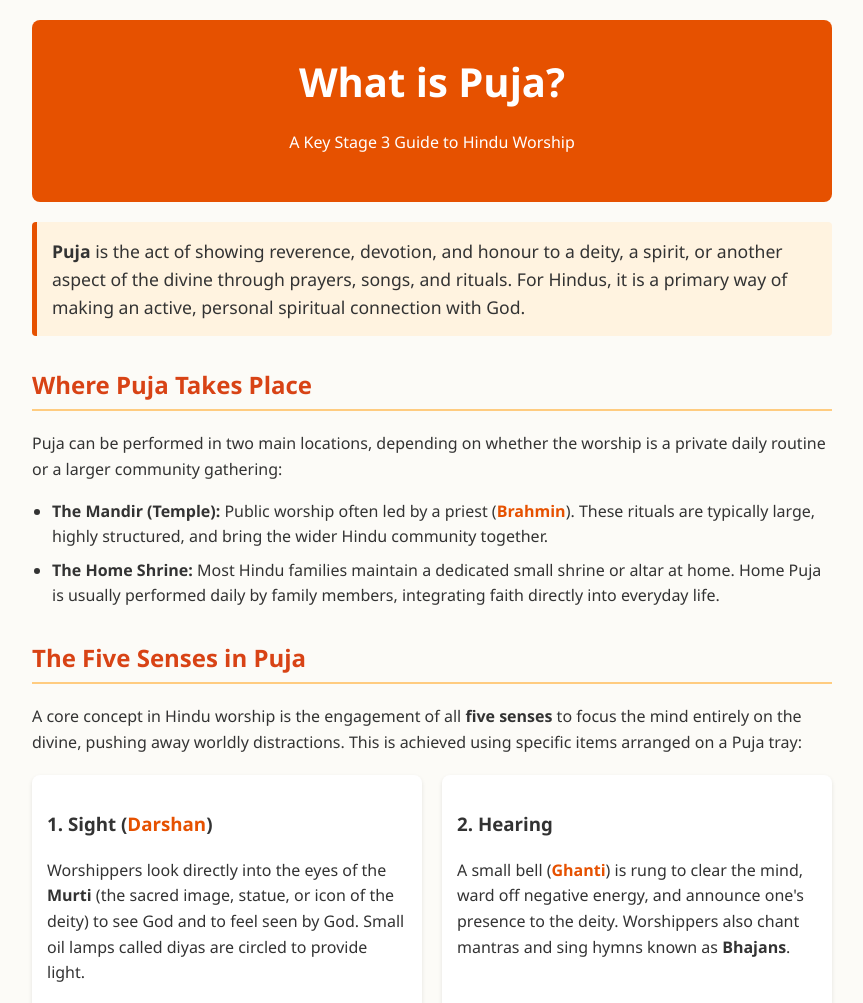
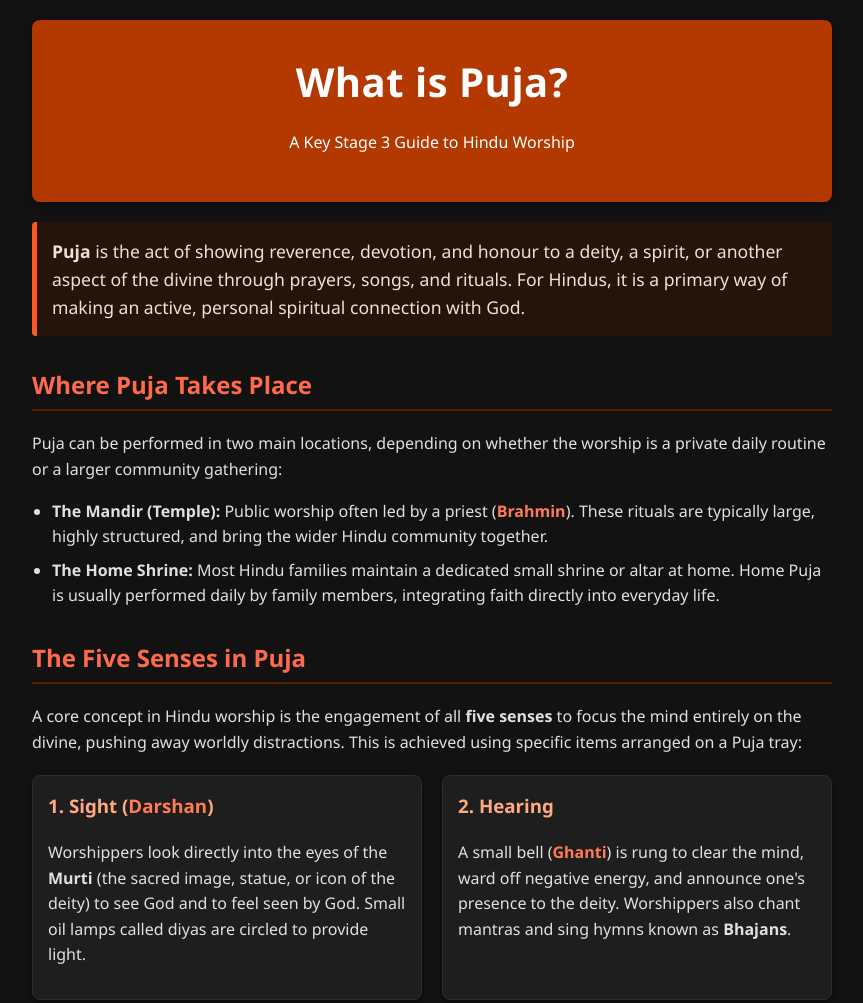
Before and after one commit to WhatIsPuja/WhatIsPuja, a plain HTML site: page index.html in a window 1280 px wide. Shown: the top 1003 px of the page, without its empty margins (208-1071 px from the left). Drawn offline with Linux system fonts and the light colour scheme.

Commit message:
Update index.html

```diff
--- a/index.html
+++ b/index.html
@@ -8,36 +8,43 @@
         body {
             font-family: 'Segoe UI', Tahoma, Geneva, Verdana, sans-serif;
             line-height: 1.6;
-            color: #333;
+            color: #e0e0e0;
             max-width: 800px;
             margin: 0 auto;
             padding: 20px;
-            background-color: #fcfbf7;
+            background-color: #121212;
         }
         header {
-            background-color: #e65100;
-            color: white;
+            background-color: #b33900;
+            color: #ffffff;
             padding: 30px;
             text-align: center;
             border-radius: 8px;
             margin-bottom: 20px;
+            box-shadow: 0 4px 10px rgba(0, 0, 0, 0.3);
         }
         h1 {
             margin: 0;
             font-size: 2.5em;
+            letter-spacing: 0.5px;
         }
         h2 {
-            color: #d84315;
-            border-bottom: 2px solid #ffcc80;
+            color: #ff6b4a;
+            border-bottom: 2px solid #552200;
             padding-bottom: 5px;
             margin-top: 30px;
         }
+        h3 {
+            color: #ffaa80;
+            margin-top: 0;
+        }
         .intro {
             font-size: 1.1em;
-            background-color: #fff3e0;
+            background-color: #24140a;
             padding: 15px;
-            border-left: 5px solid #e65100;
+            border-left: 5px solid #ff5722;
             border-radius: 4px;
+            color: #f0e0d0;
         }
         .grid-container {
             display: grid;
@@ -51,10 +58,11 @@
             }
         }
         .card {
-            background: white;
+            background: #1e1e1e;
             padding: 15px;
             border-radius: 8px;
-            box-shadow: 0 2px 4px rgba(0,0,0,0.1);
+            box-shadow: 0 4px 6px rgba(0, 0, 0, 0.4);
+            border: 1px solid #2d2d2d;
         }
         ul {
             padding-left: 20px;
@@ -67,12 +75,12 @@
             margin-top: 50px;
             padding: 20px;
             font-size: 0.9em;
-            color: #666;
-            border-top: 1px solid #ddd;
+            color: #888;
+            border-top: 1px solid #2d2d2d;
         }
         .highlight {
             font-weight: bold;
-            color: #e65100;
+            color: #ff7b54;
         }
     </style>
 </head>
```
